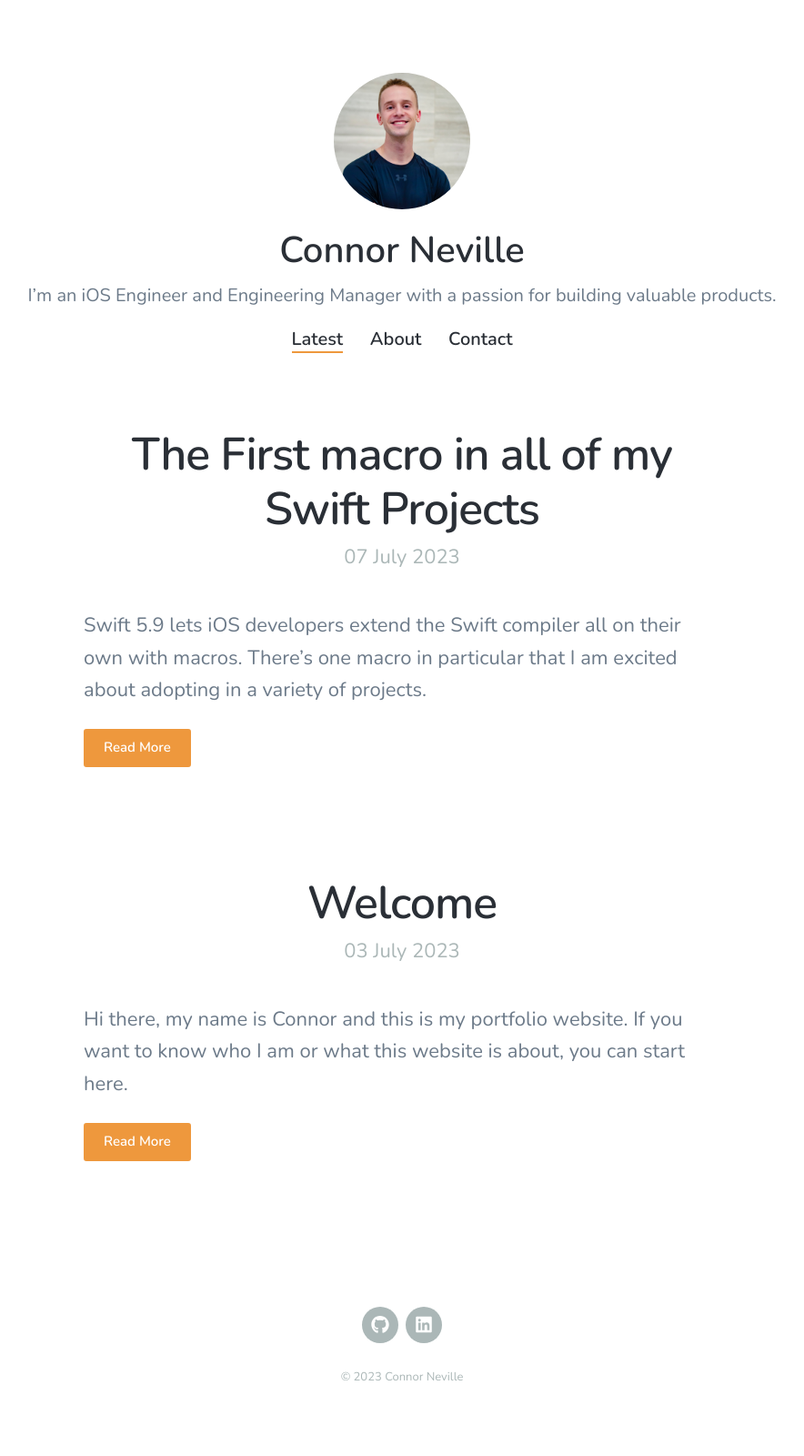
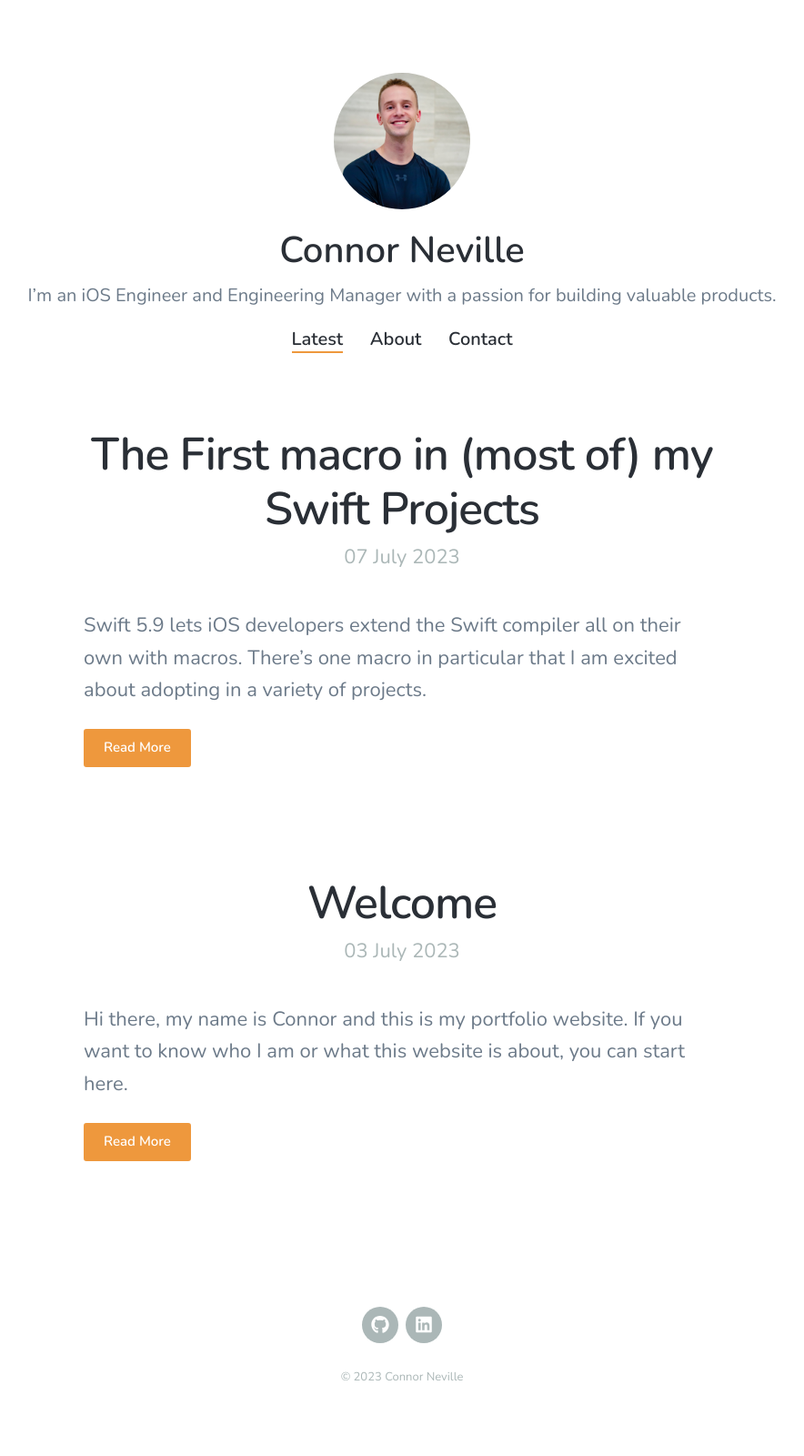
Before and after one commit to nevillco/nevillco.github.io, a Jekyll site: the page built from index.html, in a window 1280 px wide. Shown: the whole page at 91% size, without its empty margins (198-1082 px from the left). Built offline with Jekyll 4.4.1, drawn with Linux system fonts in a browser that asks for light colours; nearby versions of some CDN libraries; the list of posts is cut into pages by our own code; some of the changed lines change nothing that is shown.

Commit message:
Change title and one h2. Fix typo.

````diff
--- a/_posts/2023-07-07-the-first-macro-in-all-of-my-Swift-projects.md
+++ b/_posts/2023-07-07-the-first-macro-in-all-of-my-Swift-projects.md
@@ -1,5 +1,5 @@
 ---
-title: 'The First macro in all of my Swift Projects'
+title: 'The First macro in (most of) my Swift Projects'
 date: 2023-07-07 09:00:00
 excerpt: Swift 5.9 lets iOS developers extend the Swift compiler all on their own with macros. There’s one macro in particular that I am excited about adopting in a variety of projects.
 ---
@@ -11,7 +11,7 @@
 * Generating mocks for type declarations
 * Mapping user preferences in User Defaults to a UIKit/SwiftUI form
 
-If you want to learn more about macros, their benefits, and now they work, you should watch the WWDC session [Expand on Swift macros](https://developer.apple.com/videos/play/wwdc2023/10167) first, and then [Write Swift macros](https://developer.apple.com/videos/play/wwdc2023/10166/).
+If you want to learn more about macros, their benefits, and how they work, you should watch the WWDC session [Expand on Swift macros](https://developer.apple.com/videos/play/wwdc2023/10167) first, and then [Write Swift macros](https://developer.apple.com/videos/play/wwdc2023/10166/).
 
 There’s one mainstay use case in most of my projects, and to explain why I find it so common, I need to back up and talk about a stylistic discussion that also occurs a lot in Swift projects.
 
@@ -78,7 +78,7 @@
 
 For more on this choice and why I advocate for structs, see [Matt Diephouse’s post](https://matt.diephouse.com/2017/12/when-not-to-use-an-enum/).
 
-## You Probably Want to Iterate
+## ...But You Probably Want to Iterate
 
 While I've established that I think structs are the right tool for this job, regardless of implementation, it will often be valuable to **iterate over this set of static values**. Maybe you want to show a modal UI with all of the supported `AppTheme` values, or list the supported countries, or you want to snapshot test the JSON representation of all of the user roles. Admittedly, this is the one area where `enum`s have a leg up - Apple supports this out of the box by just conforming to [CaseIterable](https://developer.apple.com/documentation/swift/caseiterable):
 ```swift
````
